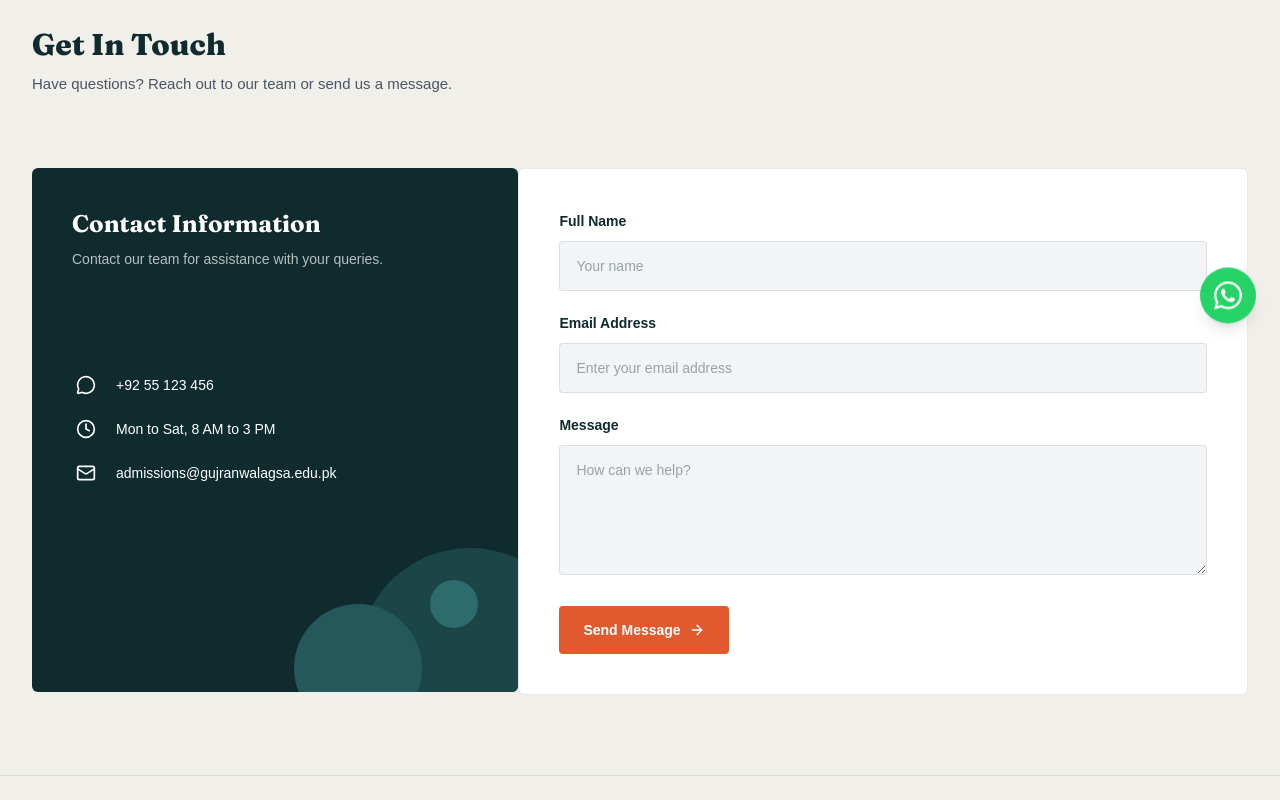
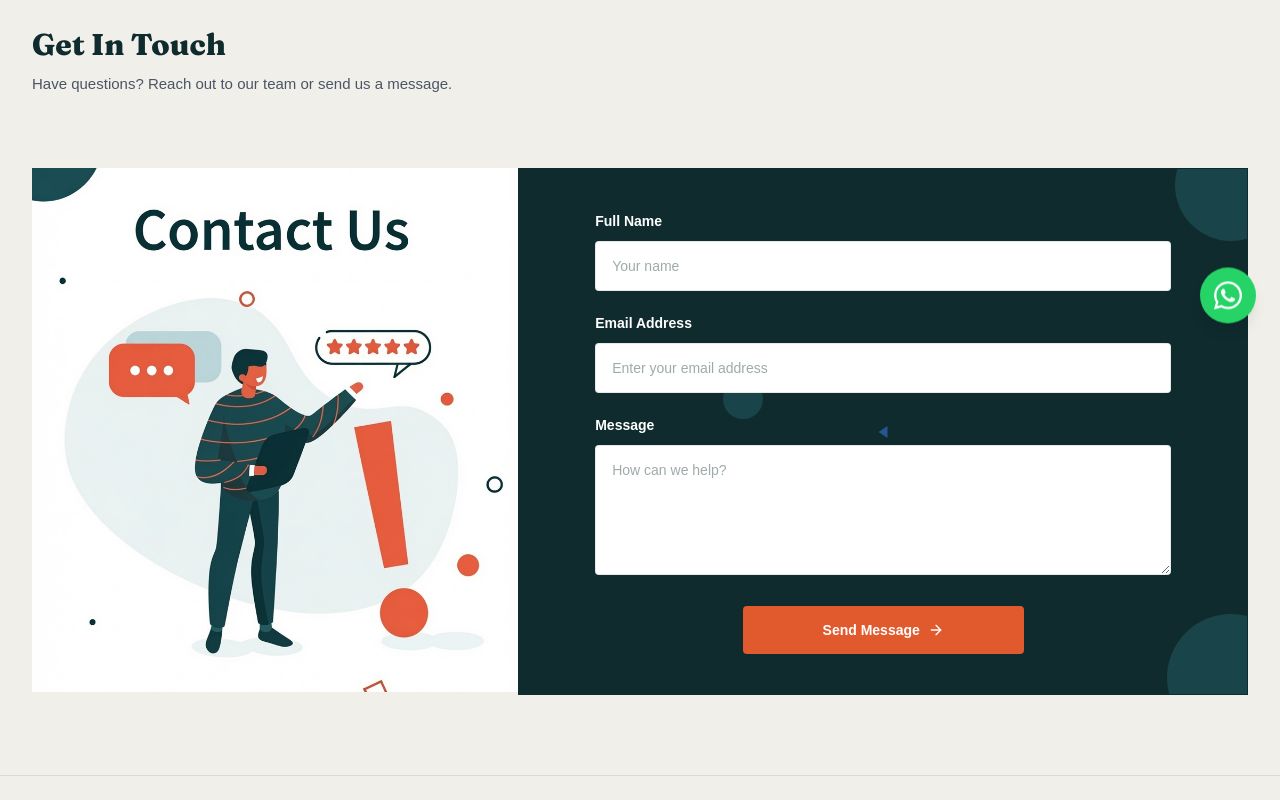
Before and after one commit to neezamiya-insti/psm-gujranwala-template, a Next.js app: page /contact in a window 1280 px wide. Shown: the part 440-1240 px from the top of the page. Built offline with nearby package versions, Linux system fonts and the light colour scheme; no server answers; a web font is replaced by a local one.

Commit message:
changed the contact form

```diff
--- a/src/components/contact/ContactCards.tsx
+++ b/src/components/contact/ContactCards.tsx
@@ -1,60 +1,20 @@
 "use client";
 
-import { MessageCircle, Mail, Clock } from "lucide-react";
+import Image from "next/image";
 import FadeUp from "@/components/common/FadeUp";
-import { getContactChannels } from "@/data/contact";
 import { type SiteLanguage } from "@/lib/language";
 
-const iconMap = {
-  chat: MessageCircle,
-  clock: Clock,
-  mail: Mail,
-};
-
 export default function QuickContact({ lang }: { lang: SiteLanguage }) {
-  const contactChannels = getContactChannels(lang);
   return (
     <FadeUp>
-  <div className="relative mt-8 min-h-[524px] overflow-hidden rounded-md bg-[#0f2b2e] p-2 sm:p-10">
-
-    {/* Decorative blobs */}
-    <span className="pointer-events-none absolute -bottom-20 -right-16 h-56 w-56 rounded-full bg-[#1c4548]" />
-    <span className="pointer-events-none absolute -bottom-10 right-24 h-32 w-32 rounded-full bg-[#24585b]" />
-    <span className="pointer-events-none absolute bottom-16 right-10 h-12 w-12 rounded-full bg-[#2d6b6d]" />
-
-    <div className="relative z-10 pt-6 sm:pt-0">
-      <h2 className="text-2xl font-bold text-white">
-        {lang === "UR" ? "رابطہ کی معلومات" : "Contact Information"}
-      </h2>
-
-      <p className="mt-2 max-w-sm text-sm leading-relaxed text-white/70">
-        {lang === "UR" ? "اپنی پوچھ گچھ کے لیے ہماری ٹیم سے رابطہ کریں۔" : "Contact our team for assistance with your queries."}
-      </p>
-
-      <div className="mt-15 space-y-4 lg:mt-25">
-        {contactChannels.map((channel) => {
-          const Icon = iconMap[channel.icon];
-
-          return (
-            <div key={channel.id} className="flex items-center gap-4">
-              <span className="flex h-7 w-7 shrink-0 items-center justify-center">
-                <Icon className="h-5 w-5 text-white" />
-              </span>
-
-              <a
-                href={channel.linkUrl}
-                target={channel.id === "whatsapp" ? "_blank" : undefined}
-                rel={channel.id === "whatsapp" ? "noopener noreferrer" : undefined}
-                className="text-sm font-medium text-white hover:text-[#e15a2e]"
-              >
-                {channel.detail}
-              </a>
-            </div>
-          );
-        })}
+      <div className="relative mt-8 min-h-[524px] overflow-hidden">
+        <Image
+          src="/images/contact-card.jpeg"
+          alt="Contact"
+          fill
+          className="object-cover"
+        />
       </div>
-    </div>
-  </div>
-</FadeUp>
+    </FadeUp>
   );
 }
--- a/src/components/contact/MessageForm.tsx
+++ b/src/components/contact/MessageForm.tsx
@@ -1,32 +1,47 @@
 "use client";
-
 import { useState } from "react";
 import { ArrowRight } from "lucide-react";
 import FadeUp from "@/components/common/FadeUp";
 import Link from "next/link";
-
 export default function MessageForm() {
   const [fullName, setFullName] = useState("");
   const [contact, setContact] = useState("");
   const [message, setMessage] = useState("");
-
   const handleSubmit = (e: React.FormEvent) => {
     e.preventDefault();
     // Wire to real submission endpoint later
     console.log("Message form submitted:", { fullName, contact, message });
   };
-
   return (
     <div>
         <FadeUp delay={0.1}>
             <form
             onSubmit={handleSubmit}
-            className="h-full mt-8 rounded-md border border-[#0f2b2e]/10 bg-white p-8 sm:p-10"
+            className="relative h-full mt-8 border border-[#0f2b2e]/10 bg-[#0f2b2e] p-8 sm:p-10 overflow-hidden"
             >
+            {/* Decorative corner circles */}
+            <div className="pointer-events-none absolute -top-10 -right-10 h-28 w-28 rounded-full bg-[#19454a]" />
+            <div className="pointer-events-none absolute -bottom-12 -right-12 h-32 w-32 rounded-full bg-[#19454a]" />
+
+            {/* Decorative center circles */}
+            <div className="pointer-events-none absolute top-[40%] left-[28%] h-10 w-10 rounded-full bg-[#19454a]" />
+            <div className="pointer-events-none absolute top-[62%] left-[55%] h-6 w-6 rounded-full bg-[#19454a]" />
+
+            {/* Decorative small triangle */}
+            <div
+              className="pointer-events-none absolute top-1/2 left-1/2 h-0 w-0 -translate-x-1/2 -translate-y-1/2 "
+              style={{
+                borderTop: "6px solid transparent",
+                borderBottom: "6px solid transparent",
+                borderRight: "9px solid rgba(59,130,246,0.5)",
+              }}
+            />
+
+            <div className="relative mx-auto w-full max-w-xl">
   <div>
     <label
       htmlFor="fullName"
-                className="text-sm font-semibold text-[#0f2b2e]"
+      className="text-sm font-semibold text-white"
     >
       Full Name
     </label>
@@ -36,32 +51,31 @@ export default function MessageForm() {
       placeholder="Your name"
       value={fullName}
       onChange={(e) => setFullName(e.target.value)}
-                className="mt-2 w-full rounded-sm border border-[#0f2b2e]/10 bg-gray-100 px-4 py-3.5 text-sm text-[#0f2b2e] placeholder:text-[#0f2b2e]/40 focus:outline-none focus:ring-2 focus:ring-[#e15a2e]"
+      className="mt-2 w-full rounded-sm border border-[#0f2b2e]/10 bg-white px-4 py-3.5 text-sm text-[#0f2b2e] placeholder:text-[#0f2b2e]/40 focus:outline-none focus:ring-2 focus:ring-[#e15a2e]"
     />
   </div>
 
   <div className="mt-5">
     <label
       htmlFor="email"
-                    className="text-sm font-semibold text-[#0f2b2e]"
+      className="text-sm font-semibold text-white"
     >
       Email Address
     </label>
-
     <input
       id="email"
       type="email"
       placeholder="Enter your email address"
       value={contact}
       onChange={(e) => setContact(e.target.value)}
-                    className="mt-2 w-full rounded-sm border border-[#0f2b2e]/10 bg-gray-100 px-4 py-3.5 text-sm text-[#0f2b2e] placeholder:text-[#0f2b2e]/40 focus:outline-none focus:ring-2 focus:ring-[#e15a2e]"
+      className="mt-2 w-full rounded-sm border border-[#0f2b2e]/10 bg-white px-4 py-3.5 text-sm text-[#0f2b2e] placeholder:text-[#0f2b2e]/40 focus:outline-none focus:ring-2 focus:ring-[#e15a2e]"
     />
   </div>
 
   <div className="mt-5">
     <label
       htmlFor="message"
-                className="text-sm font-semibold text-[#0f2b2e]"
+      className="text-sm font-semibold text-white"
     >
       Message
     </label>
@@ -71,17 +85,20 @@ export default function MessageForm() {
       rows={5}
       value={message}
       onChange={(e) => setMessage(e.target.value)}
-                className="mt-2 w-full resize-y rounded-sm border border-[#0f2b2e]/10 bg-gray-100 px-4 py-3.5 text-sm text-[#0f2b2e] placeholder:text-[#0f2b2e]/40 focus:outline-none focus:ring-2 focus:ring-[#e15a2e]"
+      className="mt-2 w-full resize-y rounded-sm border border-[#0f2b2e]/10 bg-white px-4 py-3.5 text-sm text-[#0f2b2e] placeholder:text-[#0f2b2e]/40 focus:outline-none focus:ring-2 focus:ring-[#e15a2e]"
     />
   </div>
 
+  <div className="flex justify-center">
   <Link
-                href="mailto:admissions@gujranwalagsa.edu.pk"
-                className="mt-6 inline-flex items-center gap-2 rounded-sm bg-[#e15a2e] px-6 py-3.5 text-sm font-semibold text-white transition-transform hover:scale-[1.02] active:scale-[0.98]"
+    href="mailto:admissions@gujranwagsa.edu.pk"
+    className="mt-6 inline-flex w-full max-w-xs items-center justify-center gap-2 rounded-sm bg-[#e15a2e] px-6 py-3.5 text-sm font-semibold text-white transition-transform hover:scale-[1.02] active:scale-[0.98] sm:w-auto sm:px-20"
   >
     Send Message
     <ArrowRight className="h-4 w-4" />
   </Link>
+</div>
+</div>
           </form>
         </FadeUp>
       </div>
```
Also changed, not shown: public/images/contact-card.jpeg (added). Lines whose indentation alone changed are shown as unchanged.
